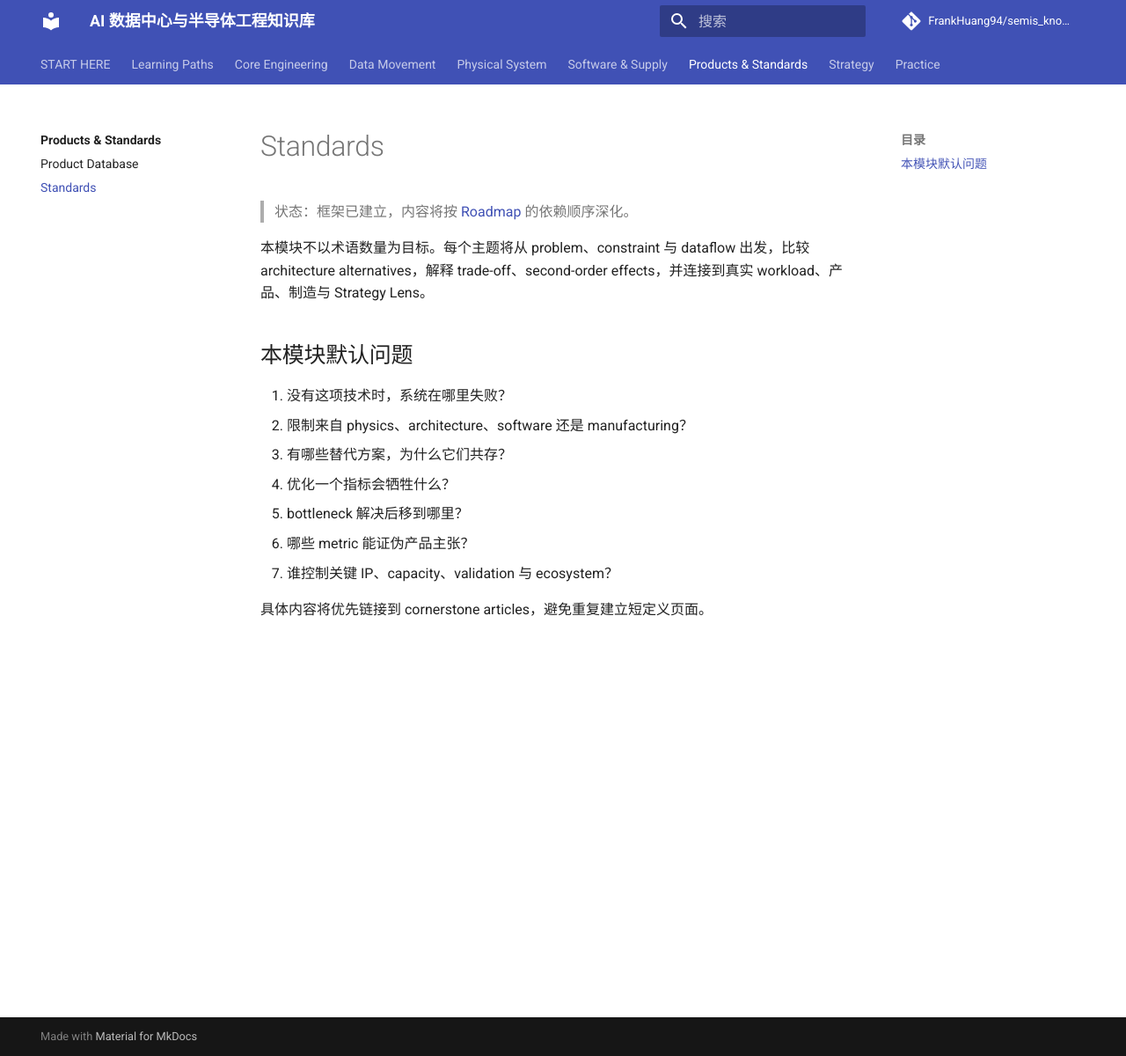
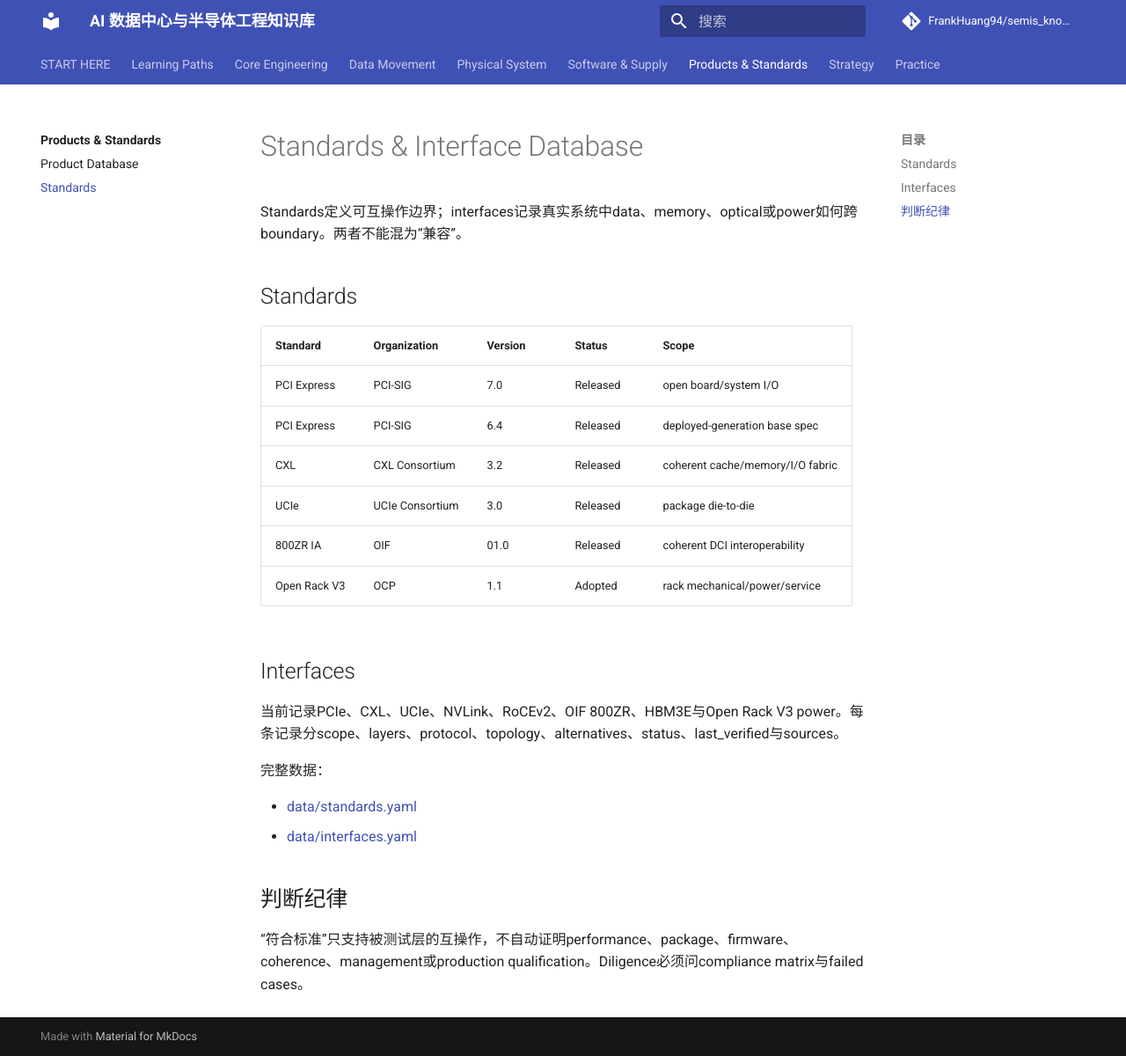
Before and after one commit to FrankHuang94/semis_knowledge_gpt_chinese, an MkDocs documentation site: the page built from docs/25_standards/index.md, in a window 1280 px wide and 1200 px high. Shown: the whole window at 88% size. Built offline with MkDocs 1.6.1 and Material for MkDocs 9.7.7, drawn with Linux system fonts in a browser that asks for light colours; comment, search, counter and statistics services are not loaded.

Commit message:
feat: seed validated product and ecosystem intelligence

```diff
--- a/docs/23_company_architecture/index.md
+++ b/docs/23_company_architecture/index.md
@@ -1,17 +1,24 @@
-# Company Architecture
+# Company Architecture Database
 
-> 状态：框架已建立，内容将按 [Roadmap](https://github.com/FrankHuang94/semis_knowledge_gpt_chinese/blob/main/ROADMAP.md) 的依赖顺序深化。
+这里不按市值或新闻热度描述公司，而是记录它控制哪些architecture layers、依赖哪些manufacturing steps、软件生态与客户switching cost在哪里。
 
-本模块不以术语数量为目标。每个主题将从 problem、constraint 与 dataflow 出发，比较 architecture alternatives，解释 trade-off、second-order effects，并连接到真实 workload、产品、制造与 Strategy Lens。
+## 当前覆盖
 
-## 本模块默认问题
+| Company | Control points | 关键依赖 | 主要追问 |
+|---|---|---|---|
+| NVIDIA | GPU、NVLink/NVSwitch、NIC/DPU、CUDA、rack | foundry、HBM、packaging、systems | proprietary scale-up 与 portable software 各贡献多少？ |
+| AMD | CPU、Instinct、Infinity、Pensando、ROCm | foundry、HBM、packaging | software coverage 与 rack integration 能否同步？ |
+| Intel | x86、Ethernet、foundry、EMIB/Foveros | fabs、external foundry、memory | process/package 如何转成 delivered systems？ |
+| TSMC | process/yield、CoWoS/SoIC、allocation | equipment、materials、utilities | 哪个qualified step限制good packages？ |
+| AWS | Trainium、Neuron、Nitro、EFA、cloud | silicon、memory、network、facility | vertical integration是否降低customer TCO？ |
+| Google | TPU、XLA、framework、cloud | silicon、memory、network、facility | internal workload优势能否外溢？ |
+| Broadcom | switch ASIC、SerDes、custom ASIC | foundry、package、optics | merchant与custom value如何分配？ |
+| Marvell | custom compute、Ethernet、DPU、optics | foundry、OSAT、optics | design wins到production的转换率？ |
+| SK hynix | DRAM/HBM process、stack、test | equipment、materials、stacking | bottleneck在wafer、stack、test还是qualification？ |
+| Micron | DRAM/HBM、test、qualification | fabs、equipment、packaging | qualified good-output如何增长？ |
 
-1. 没有这项技术时，系统在哪里失败？
-2. 限制来自 physics、architecture、software 还是 manufacturing？
-3. 有哪些替代方案，为什么它们共存？
-4. 优化一个指标会牺牲什么？
-5. bottleneck 解决后移到哪里？
-6. 哪些 metric 能证伪产品主张？
-7. 谁控制关键 IP、capacity、validation 与 ecosystem？
+完整字段与sources见 [data/companies.yaml](https://github.com/FrankHuang94/semis_knowledge_gpt_chinese/blob/main/data/companies.yaml)。
 
-具体内容将优先链接到 cornerstone articles，避免重复建立短定义页面。
+## Freshness policy
+
+每条记录必须有last_verified与sources。Moat只记录为hypothesis；公司战略变化、产品状态或supplier dependency发生变化时必须重新核验。
--- a/docs/24_product_database/index.md
+++ b/docs/24_product_database/index.md
@@ -1,17 +1,22 @@
 # Product Database
 
-> 状态：框架已建立，内容将按 [Roadmap](https://github.com/FrankHuang94/semis_knowledge_gpt_chinese/blob/main/ROADMAP.md) 的依赖顺序深化。
+产品记录以status和last_verified为核心，严格区分Announced、Sampling、Production、Shipping、Deployed、Roadmap与Rumored。
 
-本模块不以术语数量为目标。每个主题将从 problem、constraint 与 dataflow 出发，比较 architecture alternatives，解释 trade-off、second-order effects，并连接到真实 workload、产品、制造与 Strategy Lens。
+## 当前 seed records
 
-## 本模块默认问题
+| Product / Platform | Company | Category | Status | 主要architecture response |
+|---|---|---|---|---|
+| GB200 NVL72 | NVIDIA | rack-scale system | Shipping | rack-scale NVLink domain |
+| Instinct MI355X | AMD | datacenter GPU | Production | chiplet compute + HBM |
+| EC2 Trn2 | AWS | cloud accelerator instance | Deployed | custom silicon + Neuron/EFA |
+| Cloud TPU Ironwood | Google | cloud accelerator | Deployed | workload/compiler codesign |
+| BlueField-3 | NVIDIA | DPU | Deployed | infrastructure offload/isolation |
+| ConnectX-8 | NVIDIA | SuperNIC | Deployed | RDMA endpoint and offload |
+| CoWoS Platform | TSMC | packaging service | Production | heterogeneous HBM integration |
+| Gaudi 3 | Intel | AI accelerator | Shipping | accelerator + Ethernet scale-out |
 
-1. 没有这项技术时，系统在哪里失败？
-2. 限制来自 physics、architecture、software 还是 manufacturing？
-3. 有哪些替代方案，为什么它们共存？
-4. 优化一个指标会牺牲什么？
-5. bottleneck 解决后移到哪里？
-6. 哪些 metric 能证伪产品主张？
-7. 谁控制关键 IP、capacity、validation 与 ecosystem？
+完整architecture、old/new bottleneck、missing disclosures与sources见 [data/products.yaml](https://github.com/FrankHuang94/semis_knowledge_gpt_chinese/blob/main/data/products.yaml)。
 
-具体内容将优先链接到 cornerstone articles，避免重复建立短定义页面。
+## 使用纪律
+
+Status不是质量评分；Shipping不等于large-scale Deployed。任何性能比较回到workload、software、power、system boundary与date。数据库优先保存缺失披露，而不是补齐未经证实的规格。
--- a/docs/25_standards/index.md
+++ b/docs/25_standards/index.md
@@ -1,17 +1,27 @@
-# Standards
+# Standards & Interface Database
 
-> 状态：框架已建立，内容将按 [Roadmap](https://github.com/FrankHuang94/semis_knowledge_gpt_chinese/blob/main/ROADMAP.md) 的依赖顺序深化。
+Standards定义可互操作边界；interfaces记录真实系统中data、memory、optical或power如何跨boundary。两者不能混为“兼容”。
 
-本模块不以术语数量为目标。每个主题将从 problem、constraint 与 dataflow 出发，比较 architecture alternatives，解释 trade-off、second-order effects，并连接到真实 workload、产品、制造与 Strategy Lens。
+## Standards
 
-## 本模块默认问题
+| Standard | Organization | Version | Status | Scope |
+|---|---|---|---|---|
+| PCI Express | PCI-SIG | 7.0 | Released | open board/system I/O |
+| PCI Express | PCI-SIG | 6.4 | Released | deployed-generation base spec |
+| CXL | CXL Consortium | 3.2 | Released | coherent cache/memory/I/O fabric |
+| UCIe | UCIe Consortium | 3.0 | Released | package die-to-die |
+| 800ZR IA | OIF | 01.0 | Released | coherent DCI interoperability |
+| Open Rack V3 | OCP | 1.1 | Adopted | rack mechanical/power/service |
 
-1. 没有这项技术时，系统在哪里失败？
-2. 限制来自 physics、architecture、software 还是 manufacturing？
-3. 有哪些替代方案，为什么它们共存？
-4. 优化一个指标会牺牲什么？
-5. bottleneck 解决后移到哪里？
-6. 哪些 metric 能证伪产品主张？
-7. 谁控制关键 IP、capacity、validation 与 ecosystem？
+## Interfaces
 
-具体内容将优先链接到 cornerstone articles，避免重复建立短定义页面。
+当前记录PCIe、CXL、UCIe、NVLink、RoCEv2、OIF 800ZR、HBM3E与Open Rack V3 power。每条记录分scope、layers、protocol、topology、alternatives、status、last_verified与sources。
+
+完整数据：
+
+- [data/standards.yaml](https://github.com/FrankHuang94/semis_knowledge_gpt_chinese/blob/main/data/standards.yaml)
+- [data/interfaces.yaml](https://github.com/FrankHuang94/semis_knowledge_gpt_chinese/blob/main/data/interfaces.yaml)
+
+## 判断纪律
+
+“符合标准”只支持被测试层的互操作，不自动证明performance、package、firmware、coherence、management或production qualification。Diligence必须问compliance matrix与failed cases。
```
Also changed, not shown: CHANGELOG.md (+3 -0 lines), README.md (+4 -1 lines), ROADMAP.md (+11 -0 lines), 6 other files.
